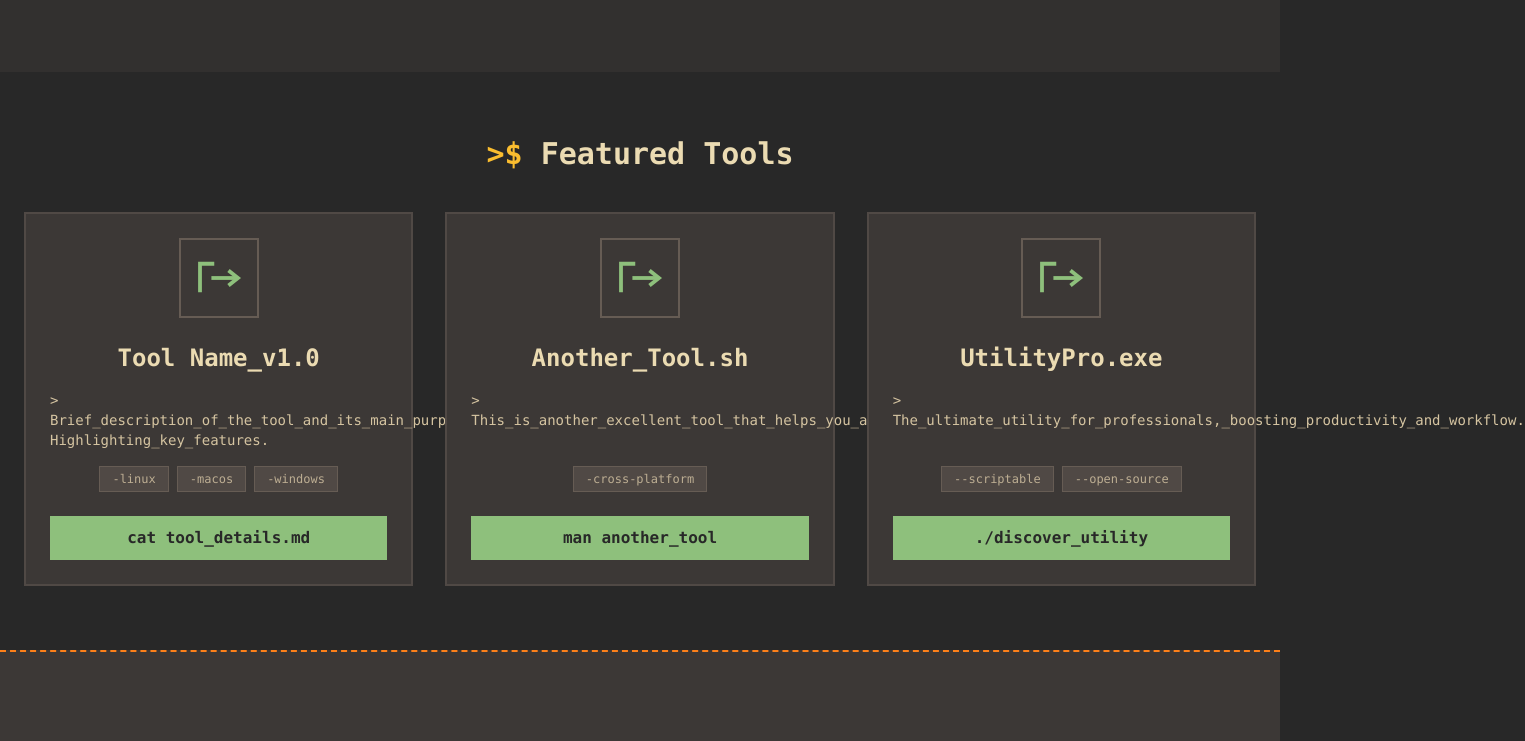
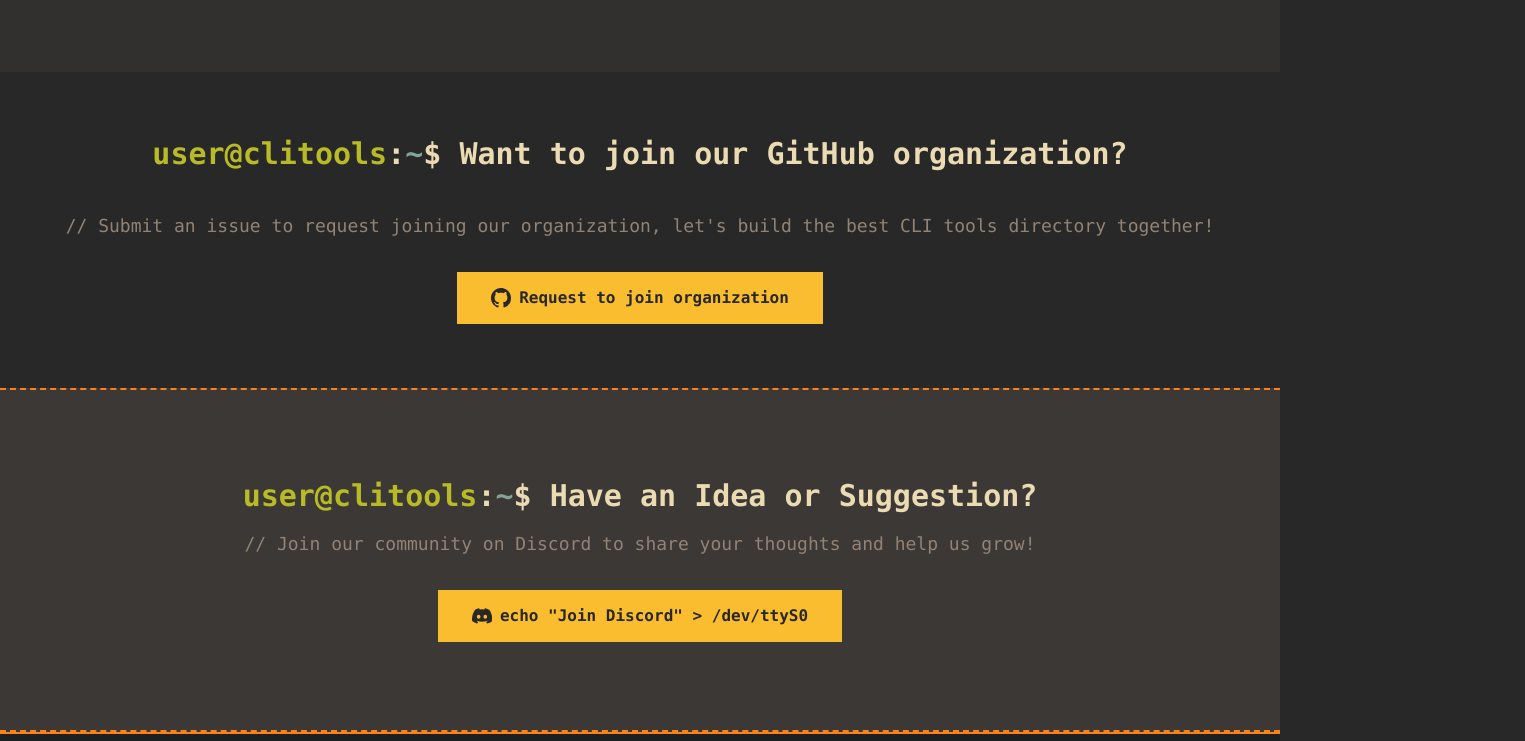
Before and after one commit to clitools-dev/website, a Next.js app: page / in a window 1280 px wide. Shown: the part 360-1101 px from the top of the page, 1525 px wide, since content can reach past the window. Built offline with nearby package versions, Linux system fonts and the light colour scheme; no server answers.

Commit message:
Add github invitation

```diff
--- a/app/page.tsx
+++ b/app/page.tsx
@@ -101,155 +101,33 @@
         </div>
       </header>
 
-      {/* Featured Tools Section */}
+      {/* GitHub Organization Invitation Section */}
       <section className="container mx-auto px-6 py-16">
-        <h2 className="text-3xl font-bold mb-10 text-center" style={{ color: '#ebdbb2' }}>
-          <span style={{ color: '#fabd2f' }}>&gt;$</span> Featured Tools
-        </h2>
-        <div className="grid grid-cols-1 md:grid-cols-2 lg:grid-cols-3 gap-8">
-          {/* Tool Card 1 */}
-          <div
-            className="border-2 p-6 rounded-none flex flex-col transition-colors duration-300 hover:border-gruvbox-orange"
-            style={{ backgroundColor: '#3c3836', borderColor: '#504945' }}
+        <div className="text-center">
+          <h2 className="text-3xl font-bold mb-10" style={{ color: '#ebdbb2' }}>
+            <span style={{ color: '#b8bb26' }}>user@clitools</span>:
+            <span style={{ color: '#83a598' }}>~</span>$ Want to join our GitHub organization?
+          </h2>
+          <p className="mt-4 text-lg mb-8" style={{ color: '#928374' }}>
+            // Submit an issue to request joining our organization, let's build the best CLI tools directory together!
+          </p>
+          <a
+            href="https://github.com/clitools-dev/members/issues/new?title=Request%20to%20join%20organization&body=%F0%9F%91%8B%20Hey%20there%21%0A%0A%F0%9F%9A%80%20I%20would%20love%20to%20join%20the%20clitools-dev%20organization%20and%20contribute%20to%20building%20the%20best%20CLI%20tools%20directory%21%0A%0A%23%23%20%F0%9F%93%9D%20About%20me%0A%0A-%20%F0%9F%91%A5%20GitHub%20username%3A%20%0A-%20%F0%9F%92%AC%20Why%20I%20want%20to%20join%3A%20%0A-%20%F0%9F%92%BB%20What%20I%20can%20contribute%3A%20%0A%0A%23%23%20%F0%9F%93%9A%20Additional%20information%0A%0A%3C!--%20Feel%20free%20to%20add%20any%20other%20relevant%20information%20here%20--%3E%0A%0A%F0%9F%8C%9F%20Looking%20forward%20to%20joining%20the%20community%21&labels=join-request"
+            target="_blank"
+            rel="noopener noreferrer"
+            className="font-semibold px-8 py-3 rounded-none border-2 transition duration-150 inline-flex items-center hover:bg-gruvbox-yellow-darker"
+            style={{ backgroundColor: '#fabd2f', color: '#282828', borderColor: '#fabd2f' }}
           >
             <svg
-              width="80"
-              height="80"
-              viewBox="0 0 80 80"
-              className="w-20 h-20 mx-auto rounded-none border-2"
-              style={{ borderColor: '#665c54' }}
-              fill="none"
+              className="w-5 h-5 mr-2"
+              style={{ fill: '#282828' }}
+              viewBox="0 0 16 16"
               xmlns="http://www.w3.org/2000/svg"
             >
-              <rect width="80" height="80" style={{ fill: '#3c3836' }} />
-              <path d="M20 55 V25 H35" style={{ stroke: '#8ec07c' }} strokeWidth="4" />
-              <path d="M32 40 H60" style={{ stroke: '#8ec07c' }} strokeWidth="4" />
-              <path d="M50 32 L60 40 L50 48" style={{ stroke: '#8ec07c' }} strokeWidth="4" />
+              <path d="M8 0C3.58 0 0 3.58 0 8c0 3.54 2.29 6.53 5.47 7.59.4.07.55-.17.55-.38 0-.19-.01-.82-.01-1.49-2.01.37-2.53-.49-2.69-.94-.09-.23-.48-.94-.82-1.13-.28-.15-.68-.52-.01-.53.63-.01 1.08.58 1.23.82.72 1.21 1.87.87 2.33.66.07-.52.28-.87.51-1.07-1.78-.2-3.64-.89-3.64-3.95 0-.87.31-1.59.82-2.15-.08-.2-.36-1.02.08-2.12 0 0 .67-.21 2.2.82.64-.18 1.32-.27 2-.27.68 0 1.36.09 2 .27 1.53-1.04 2.2-.82 2.2-.82.44 1.1.16 1.92.08 2.12.51.56.82 1.27.82 2.15 0 3.07-1.87 3.75-3.65 3.95.29.25.54.73.54 1.48 0 1.07-.01 1.93-.01 2.2 0 .21.15.46.55.38A8.013 8.013 0 0016 8c0-4.42-3.58-8-8-8z" />
             </svg>
-            <h3 className="text-2xl font-semibold mt-6 mb-2 text-center" style={{ color: '#ebdbb2' }}>
-              Tool Name_v1.0
-            </h3>
-            <p className="mt-2 text-sm flex-grow" style={{ color: '#d5c4a1' }}>
-              &gt; Brief_description_of_the_tool_and_its_main_purpose. Highlighting_key_features.
-            </p>
-            <div className="mt-4 text-center">
-              <span
-                className="inline-block border text-xs font-medium px-3 py-1 rounded-none"
-                style={{ backgroundColor: '#504945', color: '#bdae93', borderColor: '#665c54' }}
-              >
-                -linux
-              </span>
-              <span
-                className="inline-block border text-xs font-medium px-3 py-1 rounded-none ml-2"
-                style={{ backgroundColor: '#504945', color: '#bdae93', borderColor: '#665c54' }}
-              >
-                -macos
-              </span>
-              <span
-                className="inline-block border text-xs font-medium px-3 py-1 rounded-none ml-2"
-                style={{ backgroundColor: '#504945', color: '#bdae93', borderColor: '#665c54' }}
-              >
-                -windows
-              </span>
-            </div>
-            <Link
-              href="#"
-              className="block text-center font-semibold mt-6 px-6 py-2 rounded-none border-2 transition duration-150 hover:bg-gruvbox-aqua-darker"
-              style={{ backgroundColor: '#8ec07c', color: '#282828', borderColor: '#8ec07c' }}
-            >
-              cat tool_details.md
-            </Link>
-          </div>
-
-          {/* Tool Card 2 (Example) */}
-          <div
-            className="border-2 p-6 rounded-none flex flex-col transition-colors duration-300 hover:border-gruvbox-orange"
-            style={{ backgroundColor: '#3c3836', borderColor: '#504945' }}
-          >
-            <svg
-              width="80"
-              height="80"
-              viewBox="0 0 80 80"
-              className="w-20 h-20 mx-auto rounded-none border-2"
-              style={{ borderColor: '#665c54' }}
-              fill="none"
-              xmlns="http://www.w3.org/2000/svg"
-            >
-              <rect width="80" height="80" style={{ fill: '#3c3836' }} />
-              <path d="M20 55 V25 H35" style={{ stroke: '#8ec07c' }} strokeWidth="4" />
-              <path d="M32 40 H60" style={{ stroke: '#8ec07c' }} strokeWidth="4" />
-              <path d="M50 32 L60 40 L50 48" style={{ stroke: '#8ec07c' }} strokeWidth="4" />
-            </svg>
-            <h3 className="text-2xl font-semibold mt-6 mb-2 text-center" style={{ color: '#ebdbb2' }}>
-              Another_Tool.sh
-            </h3>
-            <p className="mt-2 text-sm flex-grow" style={{ color: '#d5c4a1' }}>
-              &gt; This_is_another_excellent_tool_that_helps_you_achieve_tasks_more_efficiently.
-            </p>
-            <div className="mt-4 text-center">
-              <span
-                className="inline-block border text-xs font-medium px-3 py-1 rounded-none"
-                style={{ backgroundColor: '#504945', color: '#bdae93', borderColor: '#665c54' }}
-              >
-                -cross-platform
-              </span>
-            </div>
-            <Link
-              href="#"
-              className="block text-center font-semibold mt-6 px-6 py-2 rounded-none border-2 transition duration-150 hover:bg-gruvbox-aqua-darker"
-              style={{ backgroundColor: '#8ec07c', color: '#282828', borderColor: '#8ec07c' }}
-            >
-              man another_tool
-            </Link>
-          </div>
-
-          {/* Tool Card 3 (Example) */}
-          <div
-            className="border-2 p-6 rounded-none flex flex-col transition-colors duration-300 hover:border-gruvbox-orange"
-            style={{ backgroundColor: '#3c3836', borderColor: '#504945' }}
-          >
-            <svg
-              width="80"
-              height="80"
-              viewBox="0 0 80 80"
-              className="w-20 h-20 mx-auto rounded-none border-2"
-              style={{ borderColor: '#665c54' }}
-              fill="none"
-              xmlns="http://www.w3.org/2000/svg"
-            >
-              <rect width="80" height="80" style={{ fill: '#3c3836' }} />
-              <path d="M20 55 V25 H35" style={{ stroke: '#8ec07c' }} strokeWidth="4" />
-              <path d="M32 40 H60" style={{ stroke: '#8ec07c' }} strokeWidth="4" />
-              <path d="M50 32 L60 40 L50 48" style={{ stroke: '#8ec07c' }} strokeWidth="4" />
-            </svg>
-            <h3 className="text-2xl font-semibold mt-6 mb-2 text-center" style={{ color: '#ebdbb2' }}>
-              UtilityPro.exe
-            </h3>
-            <p className="mt-2 text-sm flex-grow" style={{ color: '#d5c4a1' }}>
-              &gt; The_ultimate_utility_for_professionals,_boosting_productivity_and_workflow.
-            </p>
-            <div className="mt-4 text-center">
-              <span
-                className="inline-block border text-xs font-medium px-3 py-1 rounded-none"
-                style={{ backgroundColor: '#504945', color: '#bdae93', borderColor: '#665c54' }}
-              >
-                --scriptable
-              </span>
-              <span
-                className="inline-block border text-xs font-medium px-3 py-1 rounded-none ml-2"
-                style={{ backgroundColor: '#504945', color: '#bdae93', borderColor: '#665c54' }}
-              >
-                --open-source
-              </span>
-            </div>
-            <Link
-              href="#"
-              className="block text-center font-semibold mt-6 px-6 py-2 rounded-none border-2 transition duration-150 hover:bg-gruvbox-aqua-darker"
-              style={{ backgroundColor: '#8ec07c', color: '#282828', borderColor: '#8ec07c' }}
-            >
-              ./discover_utility
-            </Link>
-          </div>
+            Request to join organization
+          </a>
         </div>
       </section>
 
```
